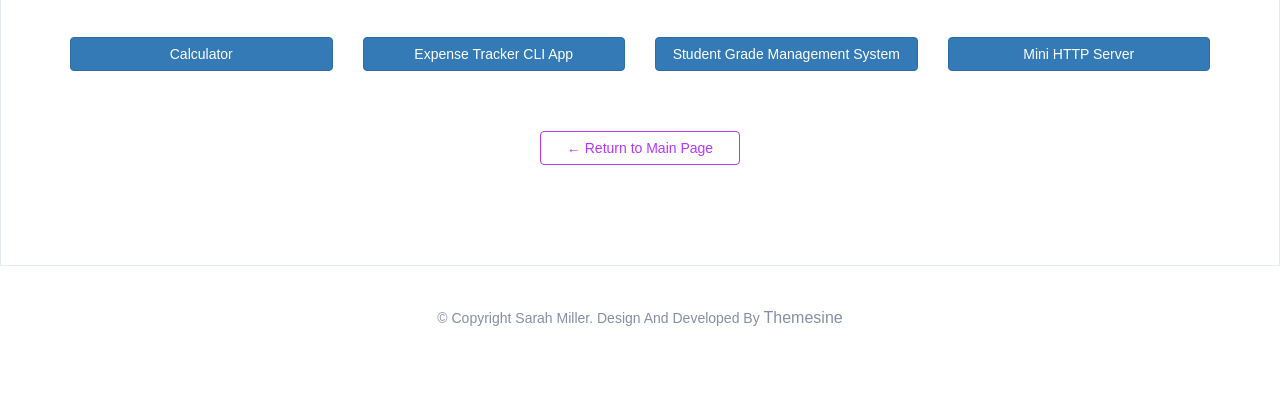
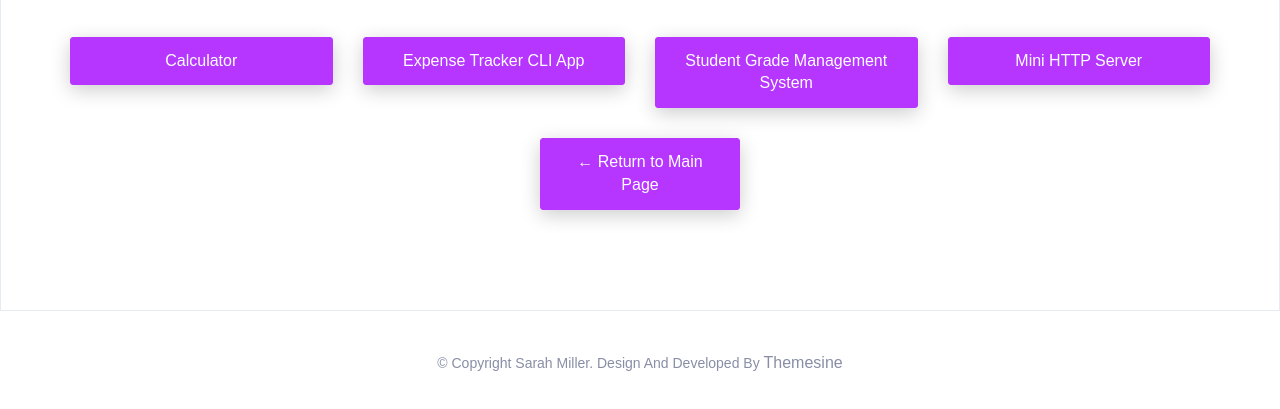
Before and after one commit to samiller1109/samiller1109.github.io, a plain HTML site: page portfolio/java_projects.html in a window 1280 px wide. Shown: the part 227-636 px from the top of the page. Drawn offline with nearby package versions, Linux system fonts and the light colour scheme.

Commit message:
Update java_projects.html

```diff
--- a/portfolio/java_projects.html
+++ b/portfolio/java_projects.html
@@ -18,6 +18,34 @@
     <link rel="stylesheet" href="../assets/css/bootsnav.css">
     <link rel="stylesheet" href="../assets/css/style.css">
     <link rel="stylesheet" href="../assets/css/responsive.css">
+
+    <style>
+        .project-btn {
+            display: inline-block;
+            background-color: #b636ff;
+            color: white;
+            border: 1px solid #b636ff;
+            padding: 12px 20px;
+            font-size: 16px;
+            border-radius: 3px;
+            width: 100%;
+            transition: 0.3s ease;
+            text-decoration: none;
+            box-shadow: 0 5px 20px rgba(0, 0, 0, 0.2);
+        }
+
+        .project-btn:hover {
+            background-color: #9f00ff;
+            border-color: #9f00ff;
+            color: #fff;
+            text-decoration: none;
+        }
+
+        .return-btn {
+            width: 200px;
+            margin-top: 30px;
+        }
+    </style>
 </head>
 
 <body>
@@ -56,23 +84,21 @@
             </div>
             <div class="row text-center" style="margin-top: 40px;">
                 <div class="col-sm-3 col-xs-6">
-                    <a href="../calculator/index.html" class="btn btn-primary" style="margin-bottom: 20px; width: 100%;">Calculator</a>
+                    <a href="../calculator/index.html" class="project-btn">Calculator</a>
                 </div>
                 <div class="col-sm-3 col-xs-6">
-                    <a href="../calculator/index.html" class="btn btn-primary" style="margin-bottom: 20px; width: 100%;">Expense Tracker CLI App</a>
+                    <a href="../calculator/index.html" class="project-btn">Expense Tracker CLI App</a>
                 </div>
                 <div class="col-sm-3 col-xs-6">
-                    <a href="../calculator/index.html" class="btn btn-primary" style="margin-bottom: 20px; width: 100%;">Student Grade Management System</a>
+                    <a href="../calculator/index.html" class="project-btn">Student Grade Management System</a>
                 </div>
                 <div class="col-sm-3 col-xs-6">
-                    <a href="../calculator/index.html" class="btn btn-primary" style="margin-bottom: 20px; width: 100%;">Mini HTTP Server</a>
+                    <a href="../calculator/index.html" class="project-btn">Mini HTTP Server</a>
                 </div>
             </div>
             <!-- Return Button -->
-            <div class="text-center" style="margin-top: 40px;">
-                <a href="../index.html" class="btn btn-default" style="border: 1px solid #b636ff; color: #b636ff; background: none; width: 200px;">
-                    ← Return to Main Page
-                </a>
+            <div class="text-center">
+                <a href="../index.html" class="project-btn return-btn">← Return to Main Page</a>
             </div>
         </div>
     </section>
```
